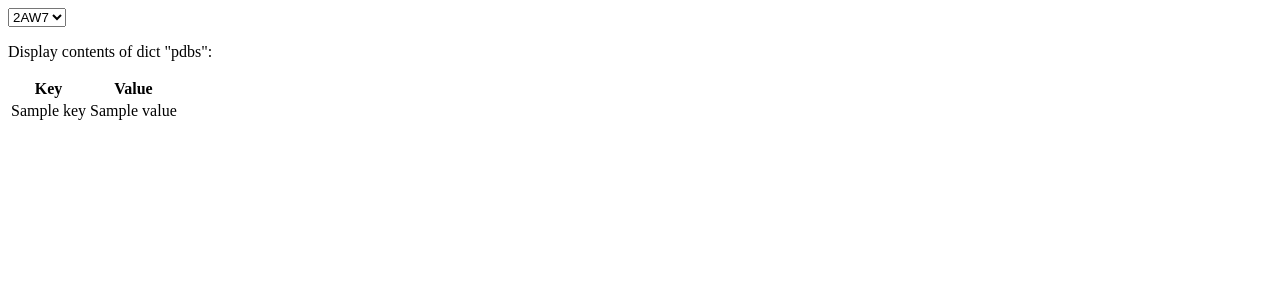
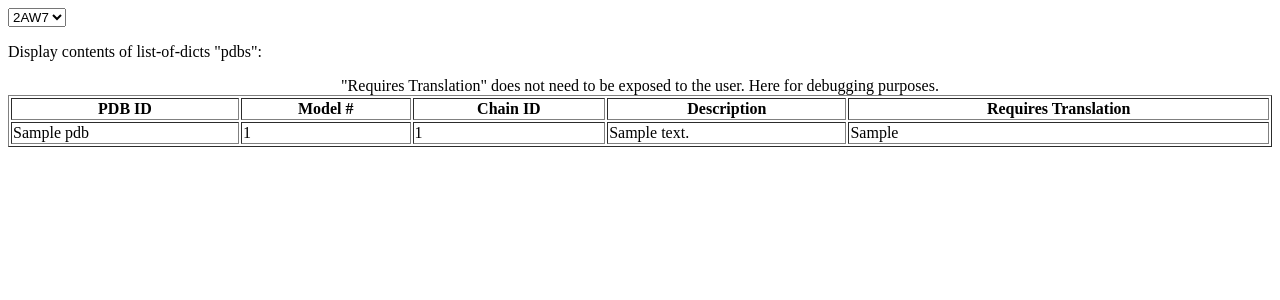
Before and after one commit to BGSU-RNA/alignment-server-dev, a Flask app: template templates/form.html in a window 1280 px wide. Shown: the top 300 px of the page. Run offline with Flask 2, Linux system fonts and the light colour scheme; the template is opened without the code that fills it: most values are stand-ins (such as "Sample title", 1, 10 or a date in 2020).

Commit message:
Functional form.html with test data in app.py
Resolved error in form.html which caused "500 Internal Server Error" to be thrown.  Type mismatch in processing routine.

Added test data in app.py so that we can run tests without a database connection.

form.html then processes test data correctly.

```diff
--- a/app.py
+++ b/app.py
@@ -55,6 +55,11 @@ def get_html():
     if 'units' in request.args:
         return as_html(request.args)
     pdbs = []
+    pdbs = [ { 'pdb': '2AW7',
+                'model_number': 1,
+                'chain_id': 'A',
+                'description': 'Escherichia coli SSU rRNA (Bacterial SSU rRNA Seed Alignment)',
+                'requires_translation': 0 } ]
     # pdbs = db.list_options(g.rcad)
     return render_template('form.html', pdbs=pdbs)
 
--- a/templates/form.html
+++ b/templates/form.html
@@ -10,19 +10,26 @@
 	<select name="pdb">
     	<option value="2AW7">2AW7</option>
 	</select>
-	<p>Display contents of dict "pdbs":</p>
-	<table>
+	<p>Display contents of list-of-dicts "pdbs":</p>
+	<table width="100%" border="1">
+		<caption>"Requires Translation" does not need to be exposed to the user.  Here for debugging purposes.</caption>
 		<thead>
 			<tr>
-				<th>Key</th>
-				<th>Value</th>
+				<th>PDB ID</th>
+				<th>Model #</th>
+				<th>Chain ID</th>
+				<th>Description</th>
+            	<th>Requires Translation</th>
 			</tr>
 		</thead>
 		<tbody>
-			{% for key, value in pdbs.iteritems() %}
+			{% for entry in pdbs %}
 			<tr>
-				<td>{{ key }}</td>
-				<td>{{ value }}</td>
+				<td>{{ entry['pdb'] }}</td>
+				<td>{{ entry['model_number']}}</td>
+				<td>{{ entry['chain_id']}}</td>
+				<td>{{ entry['description']}}</td>
+				<td>{{ entry['requires_translation']}}</td>
 			</tr>
 			{% endfor %}
 		</tbody>
```
